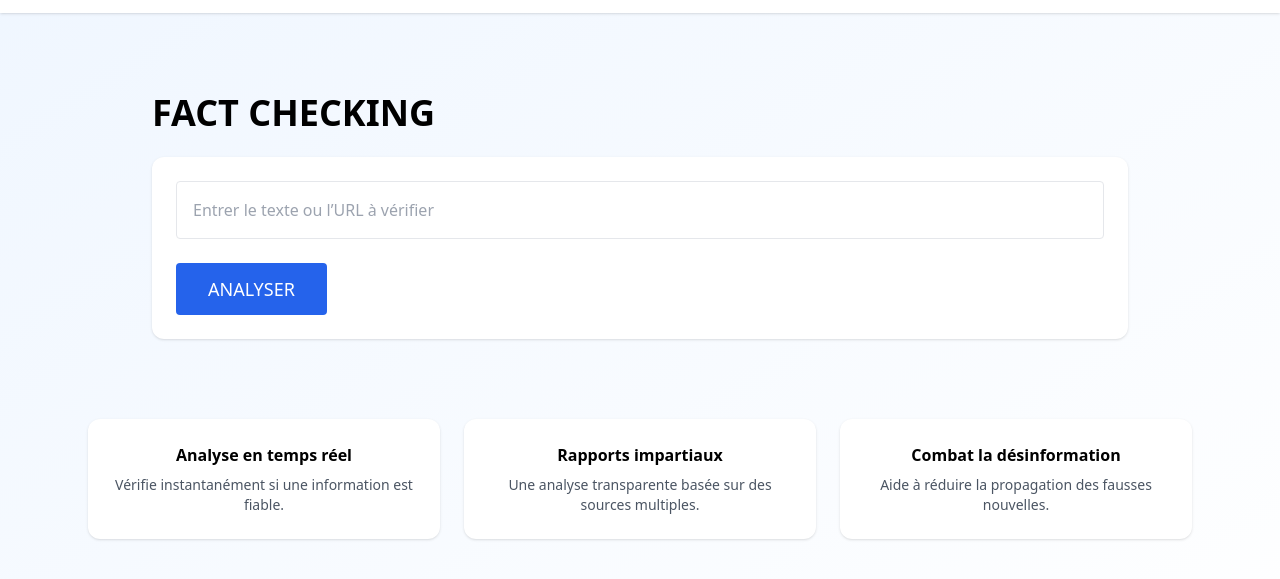
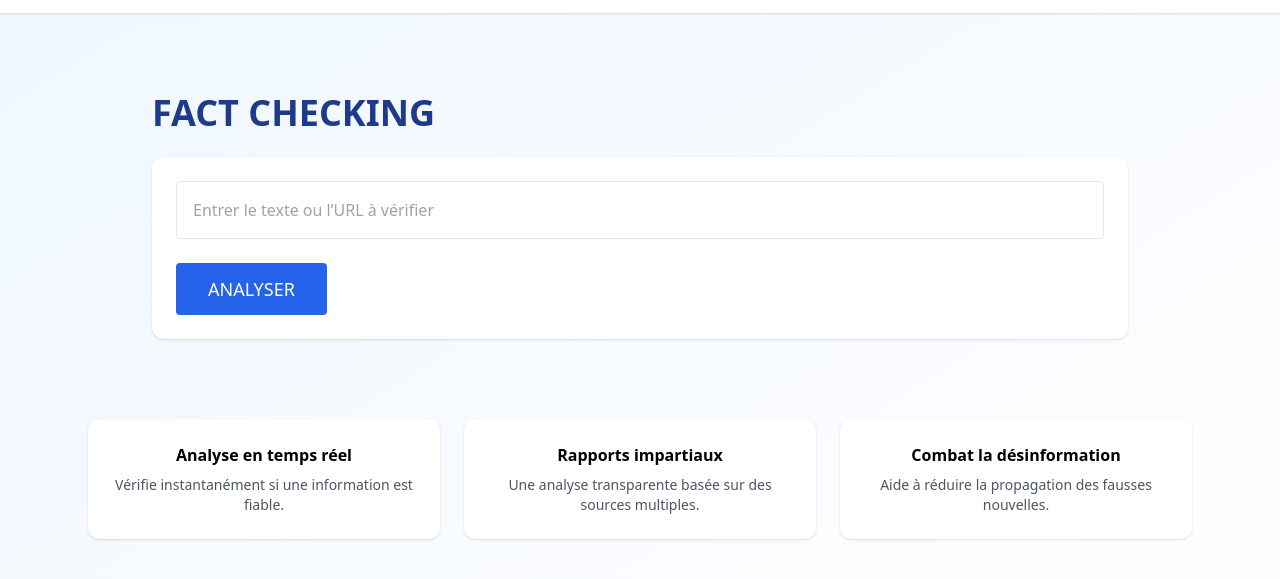
Before and after one commit to FullaRi/InfoTrust-AI, a plain HTML site: page index.html in a window 1280 px wide. Shown: the part 75-654 px from the top of the page. Drawn offline with nearby package versions, Linux system fonts and the light colour scheme.

Commit message:
Update index.html

```diff
--- a/index.html
+++ b/index.html
@@ -28,7 +28,7 @@
 
 <!-- HERO -->
 <section class="max-w-5xl mx-auto px-6 py-20">
-  <h1 class="text-4xl font-extrabold mb-6">FACT CHECKING</h1>
+<h1 class="text-4xl font-semibold mb-6 text-blue-900">FACT CHECKING</h1>
 
   <div class="bg-white rounded-xl shadow p-6">
     <input
```
